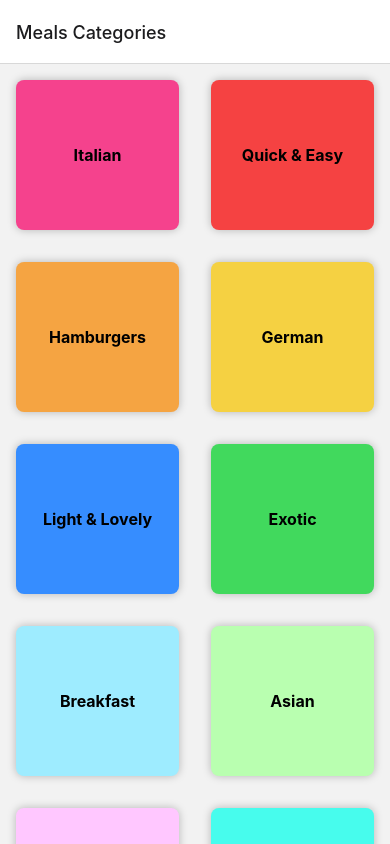
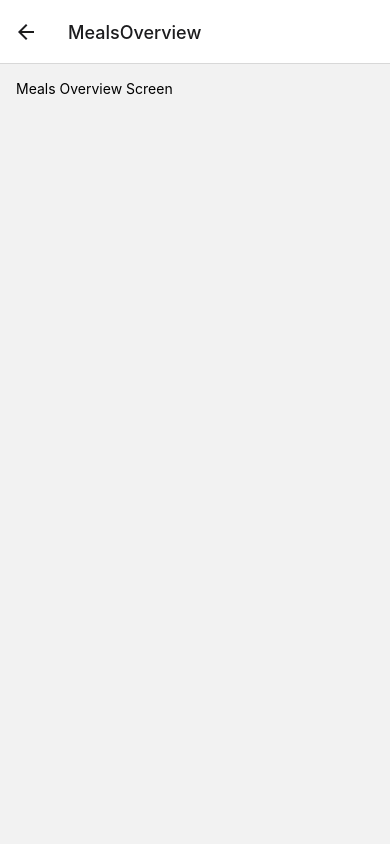
Before and after one commit to FelipeGinklings/RN_Navigation, a React Native app: screen /MealsOverview in a window 390 px wide. Built offline with nearby package versions, Linux system fonts and the light colour scheme.

Commit message:
Implementing Navigation Between Two Screens

```diff
--- a/App.js
+++ b/App.js
@@ -1,8 +1,13 @@
 import { StatusBar } from 'expo-status-bar';
-import { StyleSheet, Text, View } from 'react-native';
-import CategoriesScreen from './screens/CategoriesScreen';
+import { StyleSheet } from 'react-native';
+
+// Extra components
 import { NavigationContainer } from '@react-navigation/native';
 import { createNativeStackNavigator } from '@react-navigation/native-stack';
+
+// Intern Components
+import CategoriesScreen from './screens/CategoriesScreen';
+import MealsOverViewScreen from './screens/MealsOverViewScreen';
 
 const Stack = createNativeStackNavigator();
 
@@ -22,8 +27,14 @@
 				<Stack.Navigator>
 					{/* Renders the screen for meals categories */}
 					<Stack.Screen
-						name="Meals Categories"
+						name="Categories"
 						component={CategoriesScreen}
+						title="Meal Categories"
+					/>
+					<Stack.Screen
+						name="MealsOverview"
+						component={MealsOverViewScreen}
+						title
 					/>
 				</Stack.Navigator>
 			</NavigationContainer>
--- a/components/CategoryGridTile.js
+++ b/components/CategoryGridTile.js
@@ -6,7 +6,7 @@
  * @param {string} color - The background color of the tile.
  * @returns {JSX.Element} - The rendered grid tile.
  */
-const CategoryGridTile = ({ title, color }) => {
+const CategoryGridTile = ({ title, color, onPress }) => {
 	return (
 		<View style={[styles.gridItem, { backgroundColor: color }]}>
 			<Pressable
@@ -15,6 +15,7 @@
 					styles.button,
 					pressed ? styles.buttonPressed : null,
 				]}
+        onPress={onPress}
 			>
 				<View style={styles.innerContainer}>
 					<Text style={styles.title}>{title}</Text>
--- a/screens/CategoriesScreen.js
+++ b/screens/CategoriesScreen.js
@@ -2,17 +2,27 @@
 import { CATEGORIES } from '../data/dummy-data';
 import CategoryGridTile from '../components/CategoryGridTile';
 
-const renderCategoryItem = (itemData) => {
-	return <CategoryGridTile title={itemData.item.title} color={itemData.item.color}/>
-};
+const CategoriesScreen = ({ navigation }) => {
+	const renderCategoryItem = (itemData) => {
+		const onPressHandler = () => {
+			navigation.navigate('MealsOverview');
+		};
 
-const CategoriesScreen = () => {
+		return (
+			<CategoryGridTile
+				title={itemData.item.title}
+				color={itemData.item.color}
+				onPress={onPressHandler}
+			/>
+		);
+	};
+
 	return (
 		<FlatList
 			data={CATEGORIES}
 			keyExtractor={(item) => item.id}
 			renderItem={renderCategoryItem}
-      numColumns={2}
+			numColumns={2}
 		></FlatList>
 	);
 };
--- /dev/null
+++ b/screens/MealsOverViewScreen.js
@@ -0,0 +1,19 @@
+import { StyleSheet, Text, View } from 'react-native';
+import { MEALS } from '../data/dummy-data';
+
+const MealsOverViewScreen = () => {
+	return (
+		<View style={styles.container}>
+			<Text>Meals Overview Screen</Text>
+		</View>
+	);
+};
+
+export default MealsOverViewScreen;
+
+const styles = StyleSheet.create({
+	container: {
+		flex: 1,
+		padding: 16,
+	},
+});
```
